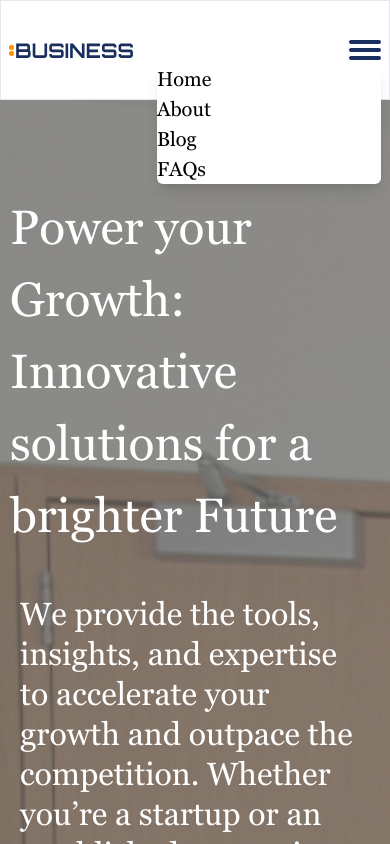
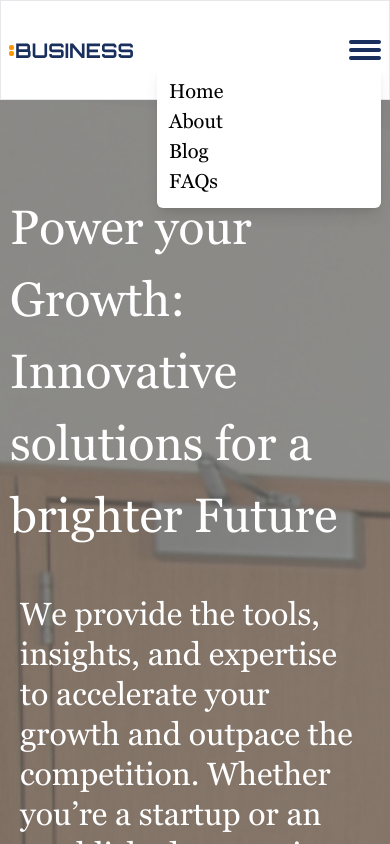
Before and after one commit to isaac-briandt/business-website, a React (Vite) app: page / in a window 390 px wide. Both pictures are taken after a click on the button 365 px from the left and 50 px from the top of the page. Shown: the top 844 px of the page. Built offline with nearby package versions, Linux system fonts and the light colour scheme.

Commit message:
add padding to nav on mobile

```diff
--- a/src/components/Navbar.tsx
+++ b/src/components/Navbar.tsx
@@ -52,7 +52,7 @@ export default function Navbar() {
           </button>
 
           {isBurgerOpen && (
-            <ul className="absolute transition ease-out duration-100 right-0 z-10 mt-1 w-56 origin-top-right rounded-md bg-white shadow-lg ring-black ring-opacity-5 focus:outline-none">
+            <ul className="absolute transition ease-out duration-100 right-0 z-10 mt-1 w-56 origin-top-right rounded-md bg-white p-3 shadow-lg ring-black ring-opacity-5 focus:outline-none">
               <li>
                 <a href="" className="font-normal text-[20px]">
                   Home
```
